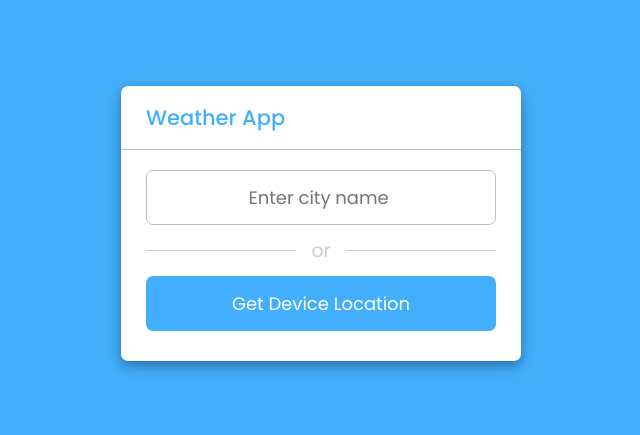
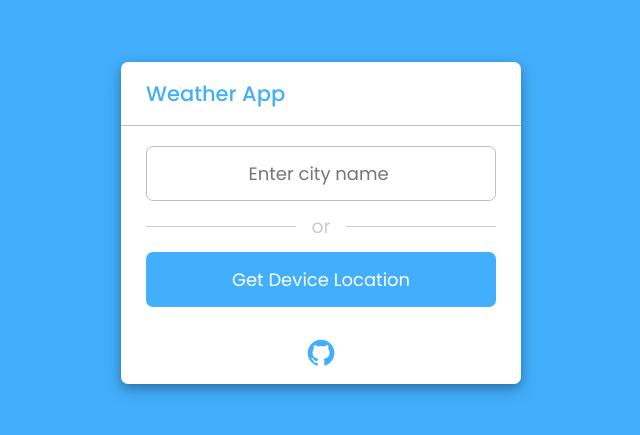
Before and after one commit to mukhtaryasin/weather-app, a plain HTML site: page src/index.html in a window 1280 px wide. Shown: the part 177-612 px from the top of the page, without its empty margins (319-959 px from the left). Drawn offline with nearby package versions, Linux system fonts and the light colour scheme.

Commit message:
added my github link

```diff
--- a/src/index.html
+++ b/src/index.html
@@ -25,6 +25,11 @@
         <div class="separator"></div>
         <button>Get Device Location</button>
       </section>
+      <div class="footer">
+        <a href="https://github.com/mukhtaryasin" target="_blank"
+          ><i class="bx bxl-github size"></i
+        ></a>
+      </div>
       <section class="weather-part">
         <img src="/icons/cloud.svg" alt="" />
         <div class="temp">
@@ -57,6 +62,7 @@
         </div>
       </section>
     </div>
+
     <script src="country-list.js"></script>
     <script src="script.js"></script>
   </body>
--- a/src/style.css
+++ b/src/style.css
@@ -8,6 +8,7 @@
 }
 body{
   display: flex;
+  flex-direction: column;
   align-items: center;
   min-height: 100vh;
   justify-content: center; background: #43AFFC;
@@ -183,3 +184,14 @@ margin-right: 5px;
   font-size: 14px;
   margin-top: -6px;
 }
+
+.footer{
+  display: flex;
+  justify-content: center;
+  margin: 10px 0;
+  align-items: center;
+}
+.size{
+  font-size: 2rem;
+  color: #43affc;
+}
```
